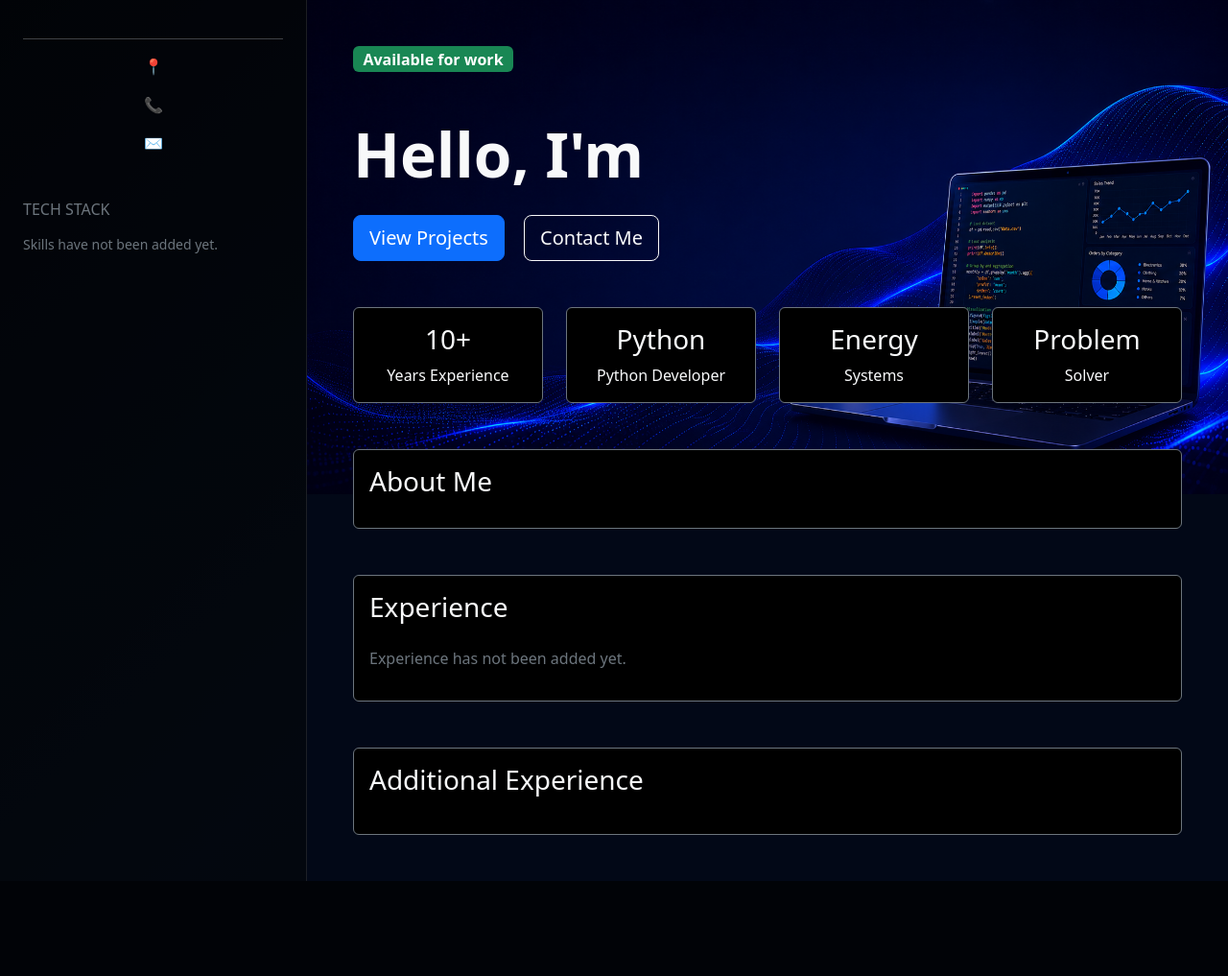
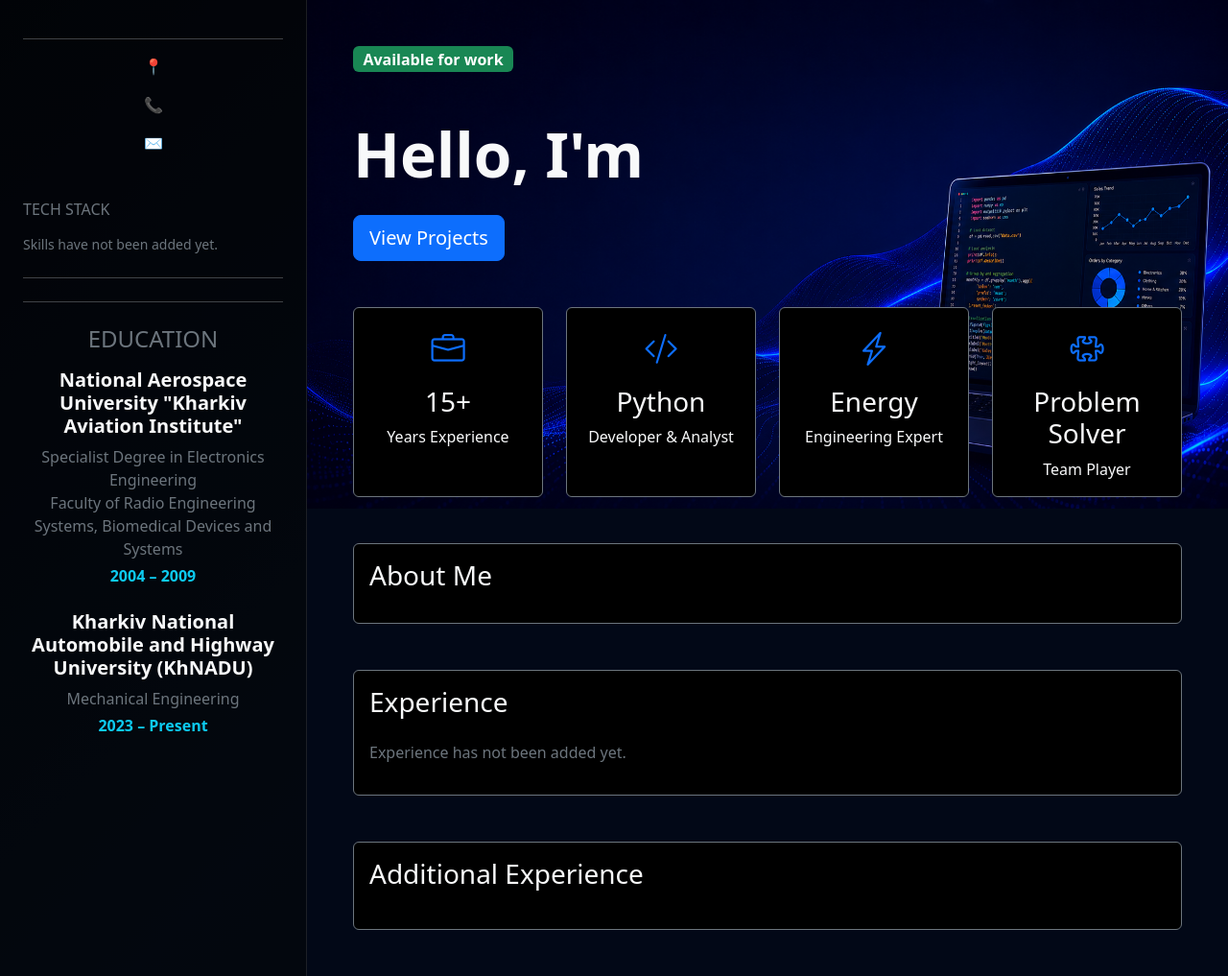
Before and after one commit to Kunaiev-Vladimir/my-portfolio, a Django app: page / in a window 1280 px wide. Shown: the whole page at 96% size. Before the commit the page ends 918 px from the top, so only its background shows below. Run offline with Django 5.2, Linux system fonts and the light colour scheme; data that the repository does not hold is empty.

Commit message:
15_06_2026

```diff
--- /dev/null
+++ b/resume/templates/includes/education.html
@@ -0,0 +1,43 @@
+<hr class="my-4">
+
+<h5 class="text-uppercase text-secondary mb-3 fs-4">
+    Education
+</h5>
+
+<div class="mb-4">
+
+    <h5 class="fw-bold text-light mb-2">
+        National Aerospace University
+        "Kharkiv Aviation Institute"
+    </h5>
+
+    <div class="text-secondary fs-6">
+        Specialist Degree in Electronics Engineering
+    </div>
+
+    <div class="text-secondary fs-6">
+        Faculty of Radio Engineering Systems,
+        Biomedical Devices and Systems
+    </div>
+
+    <div class="text-info fw-semibold fs-6 mt-1">
+        2004 – 2009
+    </div>
+
+</div>
+
+<div>
+
+    <h5 class="fw-bold text-light mb-2">
+        Kharkiv National Automobile and Highway University (KhNADU)
+    </h5>
+
+    <div class="text-secondary fs-6">
+        Mechanical Engineering
+    </div>
+
+    <div class="text-info fw-semibold fs-6 mt-1">
+        2023 – Present
+    </div>
+
+</div>
--- a/resume/templates/resume/home.html
+++ b/resume/templates/resume/home.html
@@ -9,7 +9,12 @@
     <title>{% trans "My Portfolio" %}</title>
 
     <link href="https://cdn.jsdelivr.net/npm/bootstrap@5.3.7/dist/css/bootstrap.min.css" rel="stylesheet">
-    <link rel="stylesheet" href="{% static 'css/style.css' %}?v=10">
+
+    <link rel="stylesheet"
+      href="https://cdn.jsdelivr.net/npm/bootstrap-icons@1.11.3/font/bootstrap-icons.min.css">
+
+    <link rel="stylesheet" href="{% static 'css/style.css' %}">
+
 </head>
 
 <body class="bg-dark text-light">
@@ -82,6 +87,15 @@
                 {% endfor %}
             </div>
 
+
+
+            <hr class="my-4">
+
+            {% include "includes/education.html" %}
+
+
+
+
         </div>
 
         <!-- Правая часть -->
@@ -117,10 +131,10 @@
                         {% trans "View Projects" %}
                 </a>
 
-                <a href="mailto:{{ profile.email }}"
-                    class="btn btn-outline-light btn-lg">
-                        {% trans "Contact Me" %}
-                </a>
+{#                <a href="mailto:{{ profile.email }}"#}
+{#                    class="btn btn-outline-light btn-lg">#}
+{#                        {% trans "Contact Me" %}#}
+{#                </a>#}
 
             </div>
 
@@ -129,7 +143,8 @@
                 <div class="col-md-3">
                     <div class="card bg-black text-light h-100 border-secondary">
                         <div class="card-body text-center">
-                            <h3>10+</h3>
+                            <i class="bi bi-briefcase stat-icon"></i>
+                            <h3>15+</h3>
                             <p class="mb-0">{% trans "Years Experience" %}</p>
                         </div>
                     </div>
@@ -138,8 +153,9 @@
                 <div class="col-md-3">
                     <div class="card bg-black text-light h-100 border-secondary">
                         <div class="card-body text-center">
+                            <i class="bi bi-code-slash stat-icon"></i>
                             <h3>Python</h3>
-                            <p class="mb-0">{% trans "Python Developer" %}</p>
+                            <p class="mb-0">{% trans "Developer & Analyst" %}</p>
                         </div>
                     </div>
                 </div>
@@ -147,8 +163,9 @@
                 <div class="col-md-3">
                     <div class="card bg-black text-light h-100 border-secondary">
                         <div class="card-body text-center">
+                            <i class="bi bi-lightning-charge stat-icon"></i>
                             <h3>Energy</h3>
-                            <p class="mb-0">{% trans "Systems" %}</p>
+                            <p class="mb-0">{% trans "Engineering Expert" %}</p>
                         </div>
                     </div>
                 </div>
@@ -156,8 +173,9 @@
                 <div class="col-md-3">
                     <div class="card bg-black text-light h-100 border-secondary">
                         <div class="card-body text-center">
-                            <h3>Problem</h3>
-                            <p class="mb-0">{% trans "Solver" %}</p>
+                            <i class="bi bi-puzzle stat-icon"></i>
+                            <h3>Problem Solver</h3>
+                            <p class="mb-0">{% trans "Team Player" %}</p>
                         </div>
                     </div>
                 </div>
@@ -185,7 +203,8 @@
 
                         {% for experience in experiences %}
 
-                            {% if experience.work_type != "part_time" and experience.work_type != "Part-time job" and experience.work_type != "Part time job" and experience.work_type != "Combined work" %}
+{#                            {% if experience.work_type != "part_time" and experience.work_type != "Part-time job" and experience.work_type != "Part time job" and experience.work_type != "Combined work" %}#}
+                            {% if experience.work_type == "main" %}
 
                                 <div class="timeline-item">
                                     <div class="timeline-dot"></div>
@@ -265,7 +284,8 @@
 
                         {% for experience in experiences %}
 
-                            {% if experience.work_type == "part_time" or experience.work_type == "Part-time job" or experience.work_type == "Part time job" or experience.work_type == "Combined work" %}
+{#                            {% if experience.work_type == "part_time" or experience.work_type == "Part-time job" or experience.work_type == "Part time job" or experience.work_type == "Combined work" %}#}
+                            {% if experience.work_type == "part_time" %}
 
                                 <div class="timeline-item">
                                     <div class="timeline-dot"></div>
--- a/static/css/style.css
+++ b/static/css/style.css
@@ -34,7 +34,7 @@ body {
     background-image: url("/static/images/hero-bg.png");
     background-repeat: no-repeat;
     background-position: right top;
-    background-size: 100% 515px;
+    background-size: 100% 530px;
 }
 
 /* HERO IMAGE */
@@ -49,3 +49,36 @@ body {
 
     margin-bottom: 30px;
 }
+
+
+.education-item {
+    border-left: 2px solid #0d6efd;
+    padding-left: 15px;
+    margin-left: 8px;
+}
+
+.education-item h5 {
+    font-size: 1.1rem;
+}
+
+.education-item div {
+    line-height: 1.4;
+}
+
+
+.stat-icon {
+    font-size: 2.2rem;
+    color: #0d6efd;
+    display: block;
+    margin-bottom: 12px;
+}
+
+.card.bg-black {
+    transition: all 0.3s ease;
+}
+
+.card.bg-black:hover {
+    transform: translateY(-5px);
+    border-color: #0d6efd !important;
+    box-shadow: 0 0 20px rgba(13, 110, 253, 0.25);
+}
```
